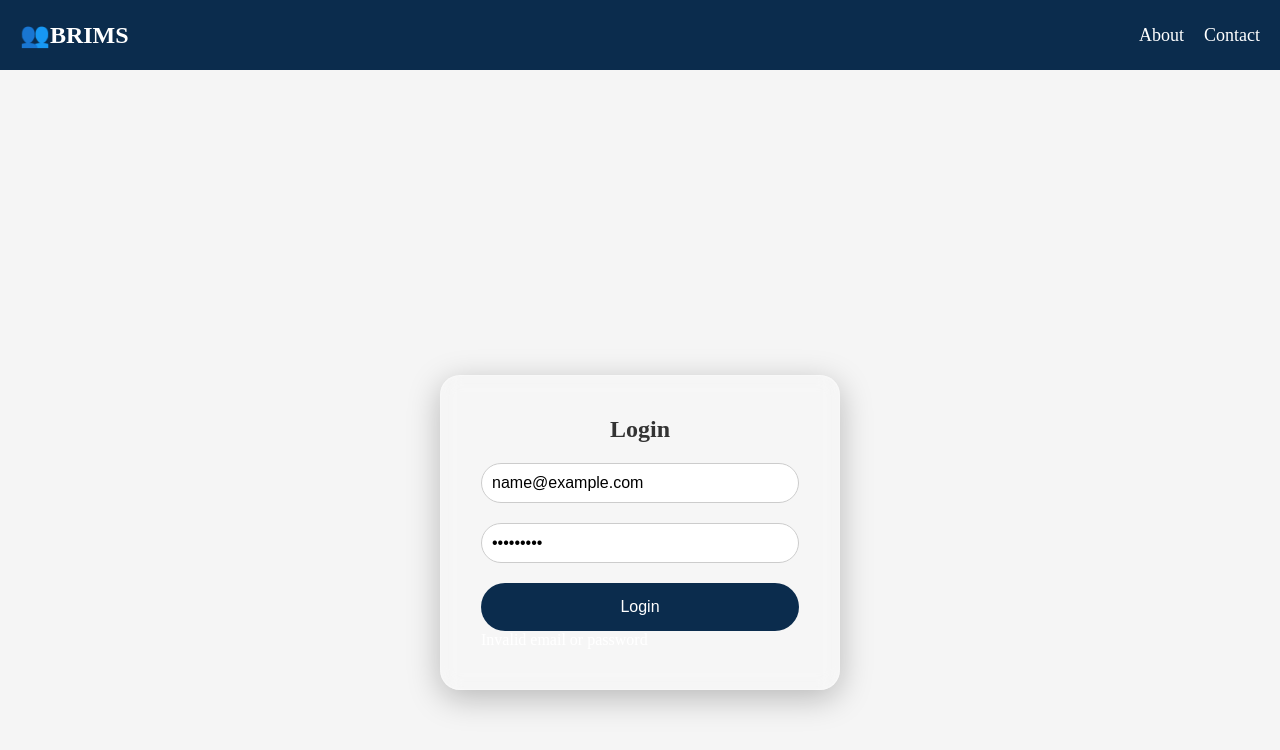
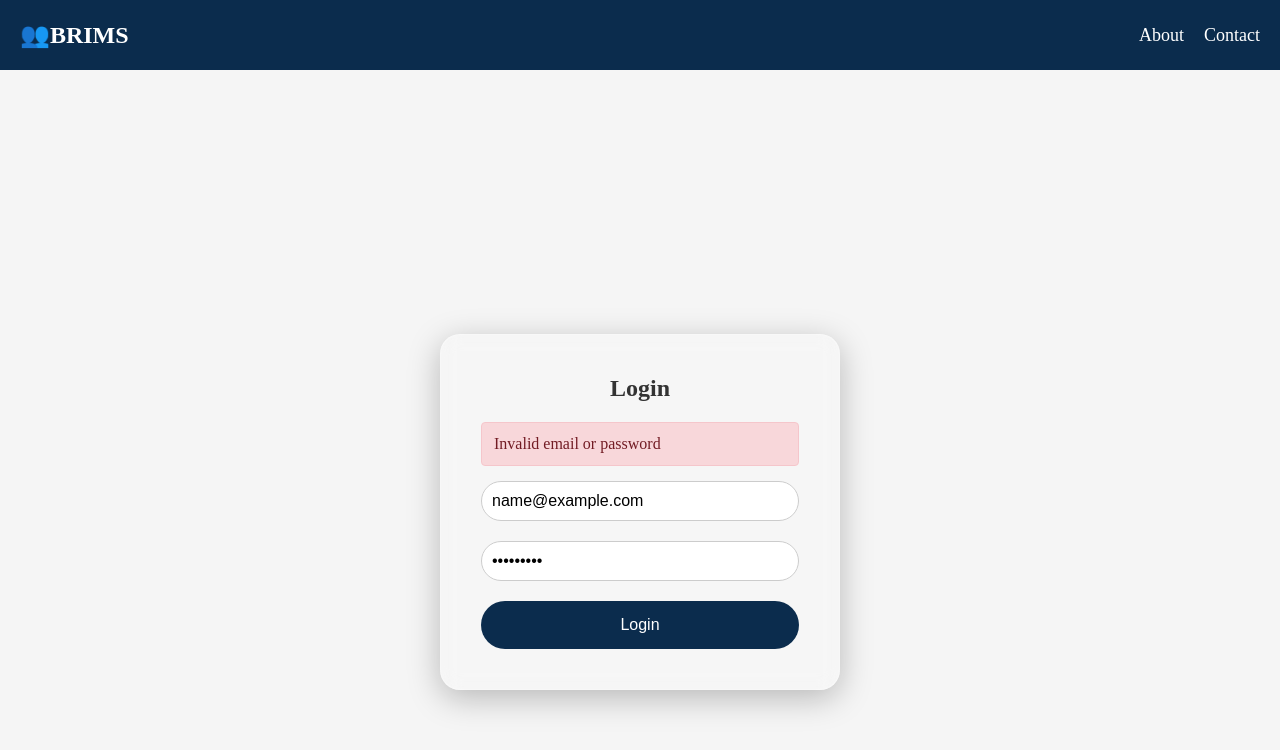
Before and after one commit to jellypie-cpu/2A-BRIMS, an Angular app: page /login in a window 1280 px wide. Both pictures are taken after typing "name@example.com", "Sample123" into the empty fields and a click on the button "Login". Shown: the top 750 px of the page. Built offline with nearby package versions, Linux system fonts and the light colour scheme.

Commit message:
2ndcommit

```diff
--- a/src/app/components/auth/login/login.html
+++ b/src/app/components/auth/login/login.html
@@ -14,6 +14,20 @@
 <div class="login-container">
   <div class="login-box">
     <h2>Login</h2>
+
+     <!-- Error message box -->
+    @if (message && message.includes('Invalid')) {
+      <div class="error-message">
+        {{ message }}
+      </div>
+    }
+
+     <!-- Success message box -->
+    @if (message && message.includes('successful')) {
+      <div class="success-message">
+        {{ message }}
+      </div>
+    }
 
     <form (ngSubmit)="login()">
       <input
@@ -35,6 +49,5 @@
       <button type="submit">Login</button>
     </form>
 
-    <p>{{ message }}</p>
   </div>
 </div>
--- a/src/app/components/auth/login/login.scss
+++ b/src/app/components/auth/login/login.scss
@@ -44,6 +44,26 @@
   height: calc(100vh - 70px);
   background-color: #f5f5f5;
   padding: 110px;
+}
+
+.error-message {
+  background-color: #f8d7da;
+  color: #721c24;
+  border: 1px solid #f5c6cb;
+  border-radius: 4px;
+  padding: 12px;
+  margin-bottom: 15px;
+  font-weight: 500;
+}
+
+.success-message {
+  background-color: #d4edda;
+  color: #155724;
+  border: 1px solid #c3e6cb;
+  border-radius: 4px;
+  padding: 12px;
+  margin-bottom: 15px;
+  font-weight: 500;
 }
 
 .login-box {
```
